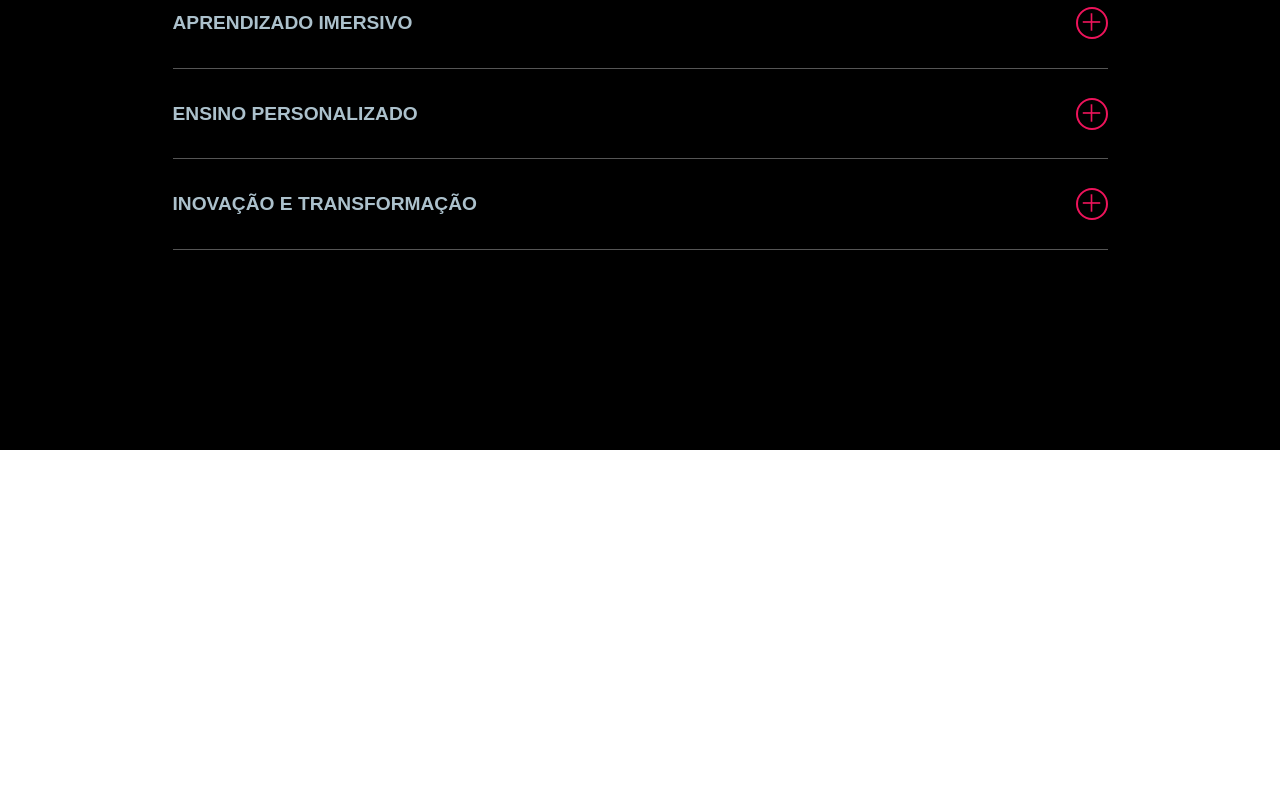
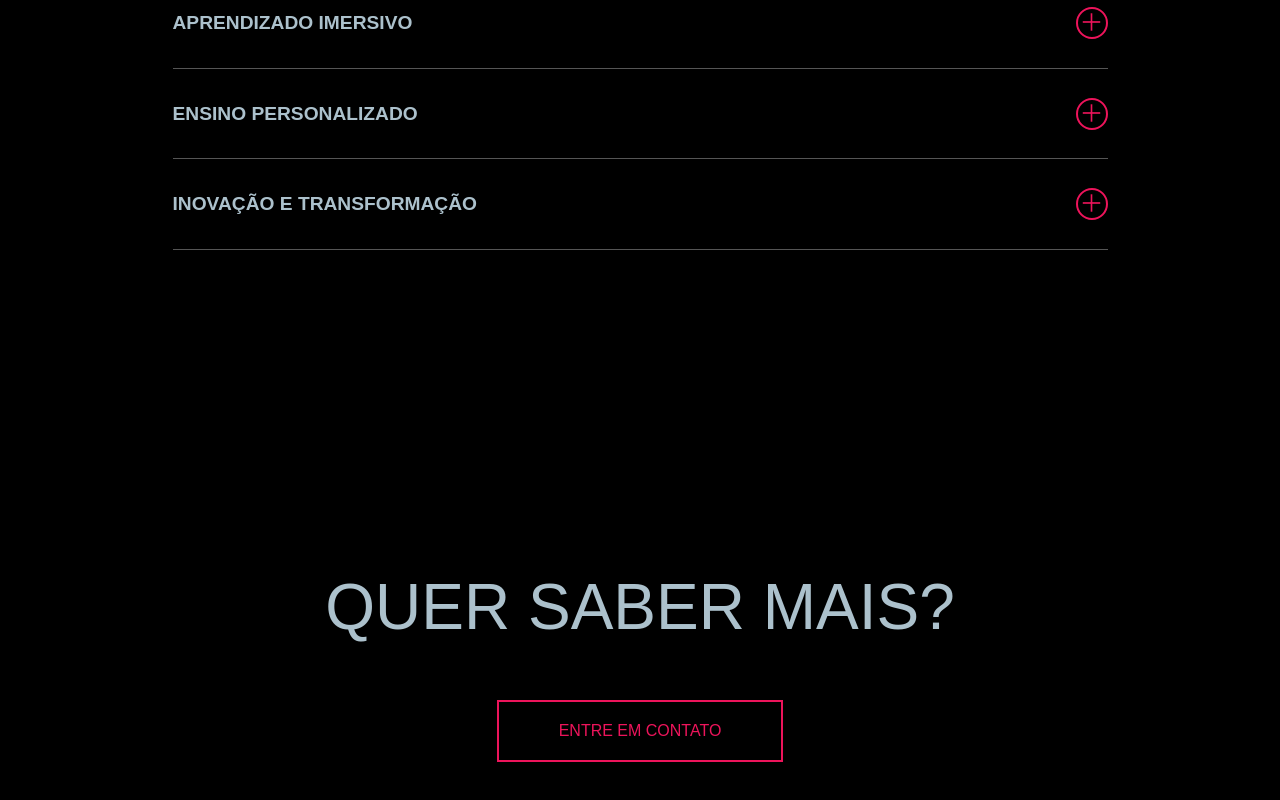
Before and after one commit to HenriqueSoubhia/fiap-project, a Next.js app: page / in a window 1280 px wide. Shown: the part 2548-3348 px from the top of the page. Before the commit the page ends 2998 px from the top, so only its background shows below. Built offline with nearby package versions, Linux system fonts and the light colour scheme; a web font is replaced by a local one.

Commit message:
cta footer

```diff
--- /dev/null
+++ b/app/components/Button/index.tsx
@@ -0,0 +1,45 @@
+import styled, { css } from "styled-components";
+
+interface ButtonProps {
+  children: React.ReactNode;
+  href?: string;
+  onClick?: () => void;
+}
+
+const buttonStyles = css`
+  background-color: transparent;
+  color: ${({ theme }) => theme.colors.magenta};
+  border: 2px solid ${({ theme }) => theme.colors.magenta};
+  border-radius: 0;
+  outline: none;
+  text-transform: uppercase;
+  padding: 20px 60px;
+  font-weight: 500;
+  display: inline-block;
+  text-align: center;
+  text-decoration: none;
+
+  &:hover {
+    background-color: ${({ theme }) => theme.colors.magenta};
+    color: white;
+    cursor: pointer;
+  }
+`;
+
+const StyledButton = styled.button`
+  ${buttonStyles}
+`;
+
+const StyledLink = styled.a`
+  ${buttonStyles}
+`;
+
+const Button = ({ children, href, onClick, ...props }: ButtonProps) => {
+  if (href) {
+    return <StyledLink {...props} href={href}>{children}</StyledLink>;
+  }
+
+  return <StyledButton {...props} onClick={onClick}>{children}</StyledButton>;
+};
+
+export default Button;
--- /dev/null
+++ b/app/components/FooterCallToAction/index.tsx
@@ -0,0 +1,33 @@
+import styled from "styled-components"
+import Button from "../Button"
+
+const StyledFooter = styled.footer`
+  background-color: ${({ theme }) => theme.colors.black};
+  color: white;
+  display: flex;
+  flex-direction: column;
+  align-items: center;
+  padding: 120px 0;
+`
+
+const StyledH2 = styled.h2`
+    font-size: 4rem;
+    text-transform: uppercase;
+    font-weight: 500;
+    color: ${({ theme }) => theme.colors.pastelBlue};
+    margin-bottom: 3.5rem;
+
+`
+
+const FooterCallToAction = () => {
+  return (
+    <StyledFooter>
+      <StyledH2>Quer saber mais?</StyledH2>
+
+      <Button href="/">Entre em contato</Button>
+
+    </StyledFooter>
+  )
+}
+
+export default FooterCallToAction
--- a/app/page.tsx
+++ b/app/page.tsx
@@ -1,10 +1,11 @@
 'use client'
 
-import AboutSection from "./components/AboutSection";
-import AccordionSection from "./components/AccordionSection";
-import HeaderBanner from "./components/HeaderBanner";
-import Navbar from "./components/Navbar";
-import ParallaxSection from "./components/ParallaxSection";
+import AboutSection from "@/app/components/AboutSection";
+import AccordionSection from "@/app/components/AccordionSection";
+import FooterCallToAction from "@/app/components/FooterCallToAction";
+import HeaderBanner from "@/app/components/HeaderBanner";
+import Navbar from "@/app/components/Navbar";
+import ParallaxSection from "@/app/components/ParallaxSection";
 
 
 export default function Home() {
@@ -18,7 +19,9 @@ export default function Home() {
         <AboutSection />
         <ParallaxSection />
         <AccordionSection />
+        <FooterCallToAction/>
       </main>
+
 
     </div>
   );
```
